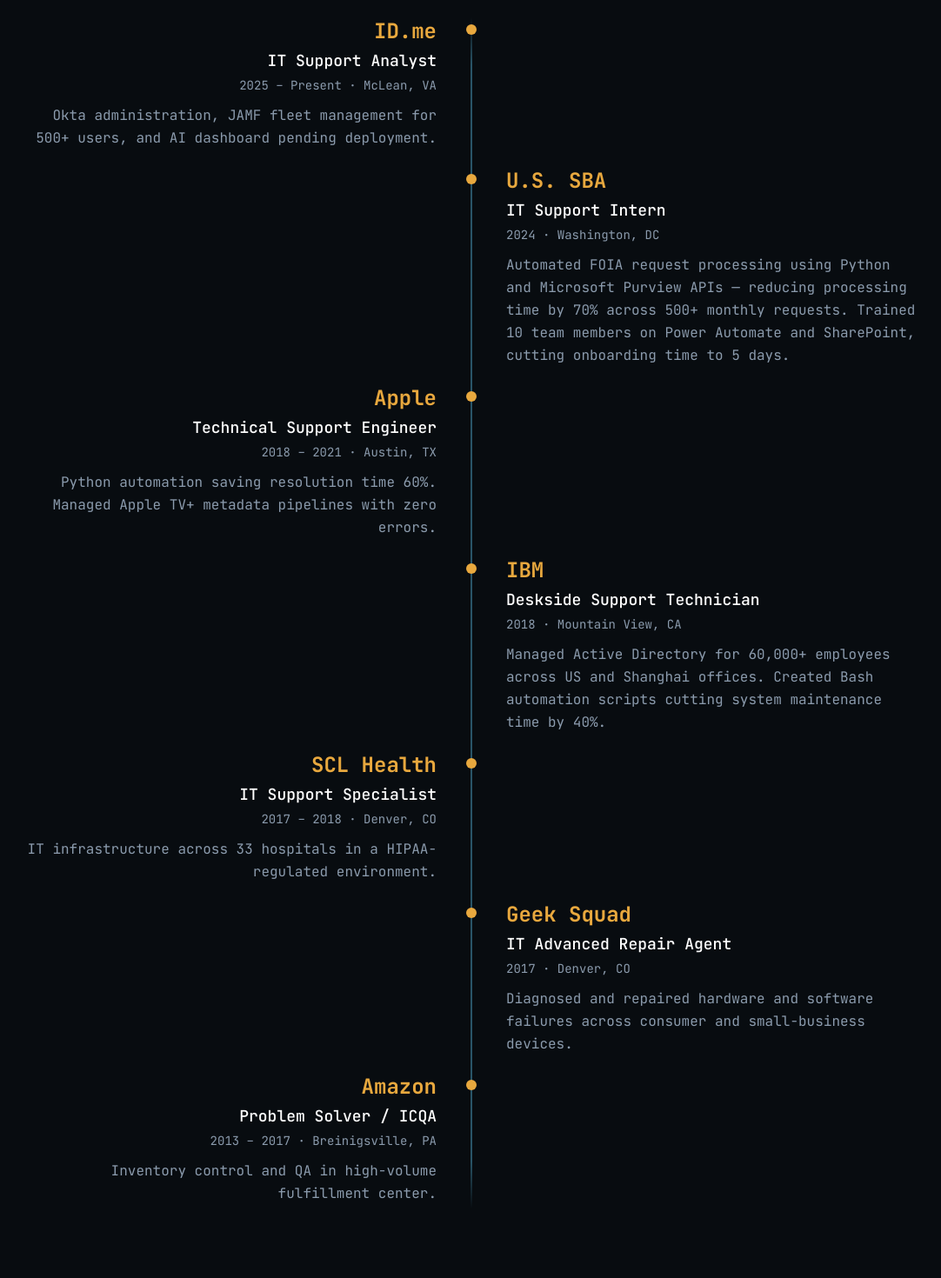
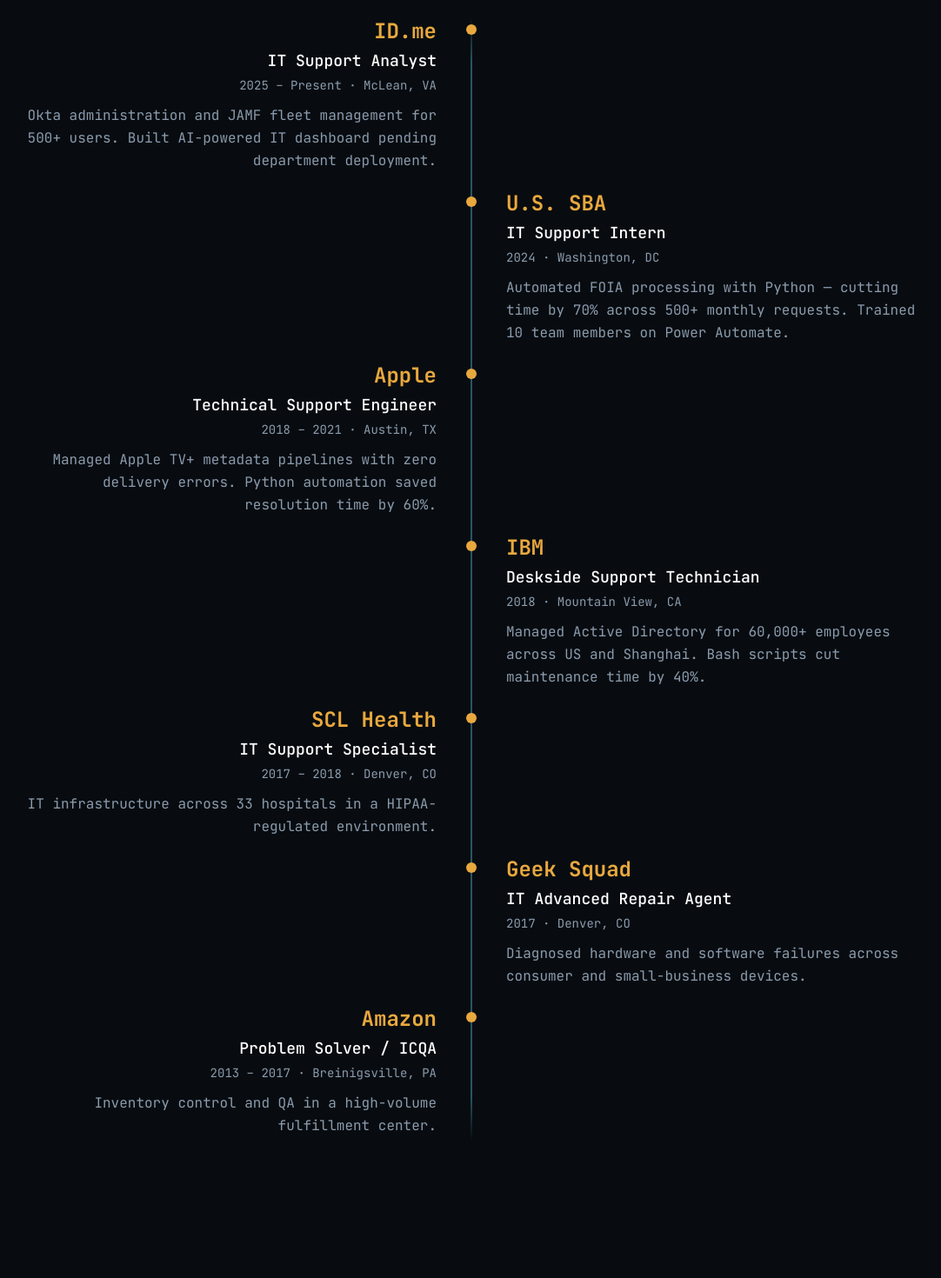
Before and after one commit to cjparker102/cjparker102-dev, a Next.js app: page / in a window 1280 px wide. Shown: the part 1840-3310 px from the top of the page at 87% size, without its empty margins (98-1180 px from the left). Built offline with nearby package versions, Linux system fonts and the light colour scheme.

Commit message:
balance description lengths across timeline
All 7 entries now 1-2 punchy sentences with consistent
weight on both left and right sides of the timeline

```diff
--- a/app/components/Experience.tsx
+++ b/app/components/Experience.tsx
@@ -7,7 +7,7 @@
     dates:     "2025 – Present",
     location:  "McLean, VA",
     bullets: [
-      "Okta administration, JAMF fleet management for 500+ users, and AI dashboard pending deployment.",
+      "Okta administration and JAMF fleet management for 500+ users. Built AI-powered IT dashboard pending department deployment.",
     ],
   },
   {
@@ -16,7 +16,7 @@
     dates:     "2024",
     location:  "Washington, DC",
     bullets: [
-      "Automated FOIA request processing using Python and Microsoft Purview APIs — reducing processing time by 70% across 500+ monthly requests. Trained 10 team members on Power Automate and SharePoint, cutting onboarding time to 5 days.",
+      "Automated FOIA processing with Python — cutting time by 70% across 500+ monthly requests. Trained 10 team members on Power Automate.",
     ],
   },
   {
@@ -25,7 +25,7 @@
     dates:     "2018 – 2021",
     location:  "Austin, TX",
     bullets: [
-      "Python automation saving resolution time 60%. Managed Apple TV+ metadata pipelines with zero errors.",
+      "Managed Apple TV+ metadata pipelines with zero delivery errors. Python automation saved resolution time by 60%.",
     ],
   },
   {
@@ -34,7 +34,7 @@
     dates:     "2018",
     location:  "Mountain View, CA",
     bullets: [
-      "Managed Active Directory for 60,000+ employees across US and Shanghai offices. Created Bash automation scripts cutting system maintenance time by 40%.",
+      "Managed Active Directory for 60,000+ employees across US and Shanghai. Bash scripts cut maintenance time by 40%.",
     ],
   },
   {
@@ -52,7 +52,7 @@
     dates:     "2017",
     location:  "Denver, CO",
     bullets: [
-      "Diagnosed and repaired hardware and software failures across consumer and small-business devices.",
+      "Diagnosed hardware and software failures across consumer and small-business devices.",
     ],
   },
   {
@@ -61,7 +61,7 @@
     dates:     "2013 – 2017",
     location:  "Breinigsville, PA",
     bullets: [
-      "Inventory control and QA in high-volume fulfillment center.",
+      "Inventory control and QA in a high-volume fulfillment center.",
     ],
   },
 ];
```
